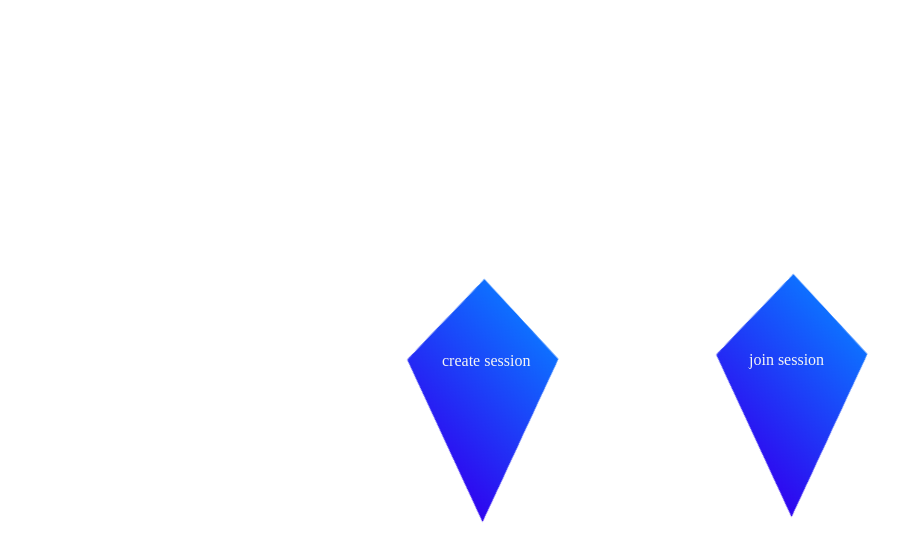
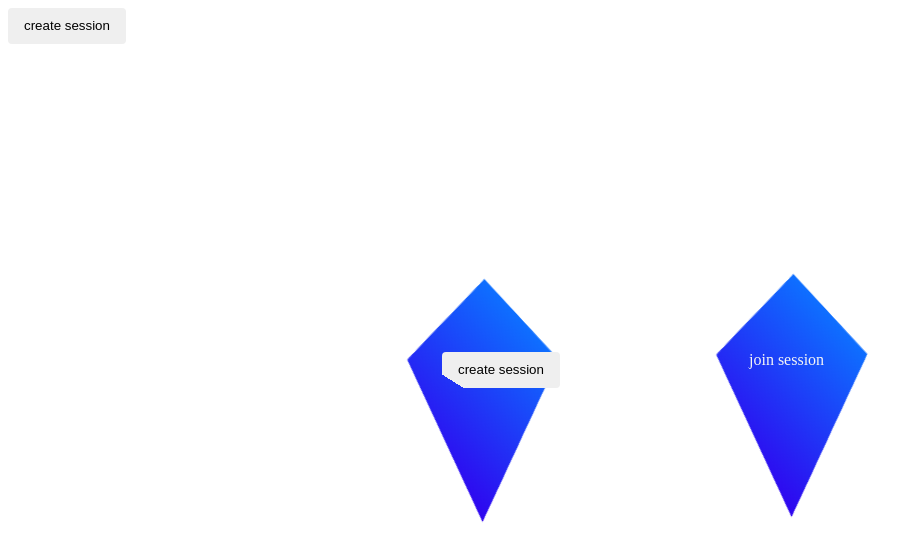
Before and after one commit to DoubleCouponDay/dragontrack, an Angular app in the folder dragontrack/clientside/: page / in a window 1280 px wide. Shown: the top 560 px of the page, without its empty margins (0-923 px from the left). Built offline with nearby package versions, Linux system fonts and the light colour scheme.

Commit message:
installed angular material

```diff
--- a/dragontrack/clientside/package.json
+++ b/dragontrack/clientside/package.json
@@ -12,11 +12,13 @@
   "private": true,
   "dependencies": {
     "@angular/animations": "~7.0.0",
+    "@angular/cdk": "^7.2.2",
     "@angular/common": "~7.0.0",
     "@angular/compiler": "~7.0.0",
     "@angular/core": "~7.0.0",
     "@angular/forms": "~7.0.0",
     "@angular/http": "~7.0.0",
+    "@angular/material": "^7.2.2",
     "@angular/platform-browser": "~7.0.0",
     "@angular/platform-browser-dynamic": "~7.0.0",
     "@angular/router": "~7.0.0",
--- a/dragontrack/clientside/src/app/app.component.css
+++ b/dragontrack/clientside/src/app/app.component.css
@@ -0,0 +1,19 @@
+.ripple {
+    width: 0;
+    height: 0;
+    border-radius: 50%;
+    background: rgba(255, 255, 255, 0.4);
+    transform: scale(0);
+    position: absolute;
+    opacity: 1;
+  }
+  .rippleEffect {
+      animation: rippleDrop .6s linear;
+  }
+
+  @keyframes rippleDrop {
+    100% {
+      transform: scale(2);
+      opacity: 0;
+    }
+  }
--- a/dragontrack/clientside/src/app/app.component.ts
+++ b/dragontrack/clientside/src/app/app.component.ts
@@ -1,4 +1,5 @@
 import { Component } from '@angular/core';
+
 
 @Component({
   selector: 'app-root',
--- a/dragontrack/clientside/src/app/app.module.ts
+++ b/dragontrack/clientside/src/app/app.module.ts
@@ -12,6 +12,7 @@ import { MusicpageModule } from './musicpage/musicpage.module';
   ],
   imports: [
     BrowserModule,
+
     SessionpageModule,
     JoinsessionpageModule,
     MusicpageModule
--- a/dragontrack/clientside/src/app/sessionpage/createsession/createsession.component.css
+++ b/dragontrack/clientside/src/app/sessionpage/createsession/createsession.component.css
@@ -86,7 +86,7 @@ body {
     position: absolute;
     left: 96px;
     top: 105px;
-    color: rgb(245, 245, 245);
+    /* color: rgb(245, 245, 245); */
 }
 .gwd-span-iypi {
     position: absolute;
--- a/dragontrack/clientside/src/app/sessionpage/createsession/createsession.component.html
+++ b/dragontrack/clientside/src/app/sessionpage/createsession/createsession.component.html
@@ -1,18 +1,21 @@
 <svg id="gwd-svg-definitions">
   <defs>
-    <linearGradient gradientUnits="userSpaceOnUse" data-gwd-stroke-width="1" x1="1" x2="168" id="grad18a1">
+    <!-- <linearGradient gradientUnits="userSpaceOnUse" data-gwd-stroke-width="1" x1="1" x2="168" id="grad18a1">
       <stop stop-color="rgba(47,5,239,1)" offset="0%"></stop>
       <stop stop-color="rgba(14,111,255,1)" offset="100%"></stop>
     </linearGradient>
     <linearGradient gradientUnits="userSpaceOnUse" data-gwd-stroke-width="1" x1="1" x2="168" id="gradojle">
       <stop stop-color="rgba(47,5,239,1)" offset="0%"></stop>
       <stop stop-color="rgba(14,111,255,1)" offset="100%"></stop>
-    </linearGradient>
+    </linearGradient> -->
   </defs>
 </svg>
 <div class="gwd-div-1bk2" (click)="onclick()" id="sessionscomponent">
   <svg data-gwd-shape="path" preserveAspectRatio="none" viewBox="0 0 169 177" class="gwd-path-1wlg gwd-svg-1vvy" id="createsession">
     <path stroke-linecap="round" stroke-linejoin="round" d="M 56.863,6.483 C 56.863,6.483 168.5,0.5 168.5,0.5 168.5,0.5 167.5,109.5 167.5,109.5 167.5,109.5 0.5,176.5 0.5,176.5 0.5,176.5 56.863,6.483 56.863,6.483"></path>
   </svg>
-  <p class="gwd-p-1i1w" >create session</p>
+  <!-- <p class="gwd-p-1i1w" >create session</p> -->
+  <button class="gwd-p-1i1w" mat-button>create session</button>
 </div>
+
+<button mat-button>create session</button>
--- a/dragontrack/clientside/src/app/sessionpage/sessionpage.module.ts
+++ b/dragontrack/clientside/src/app/sessionpage/sessionpage.module.ts
@@ -1,12 +1,15 @@
 import { NgModule } from '@angular/core';
 import { CommonModule } from '@angular/common';
+import { MatButtonModule } from '@angular/material/button'
+
 import { CreatesessionComponent } from './createsession/createsession.component';
 import { JoinsessionComponent } from './joinsession/joinsession.component';
 
 @NgModule({
   declarations: [CreatesessionComponent, JoinsessionComponent],
   imports: [
-    CommonModule
+    CommonModule,
+    MatButtonModule
   ],
   exports: [CreatesessionComponent, JoinsessionComponent]
 })
```
Also changed, not shown: 1 other file (tests, documents, lock files or other folders).
